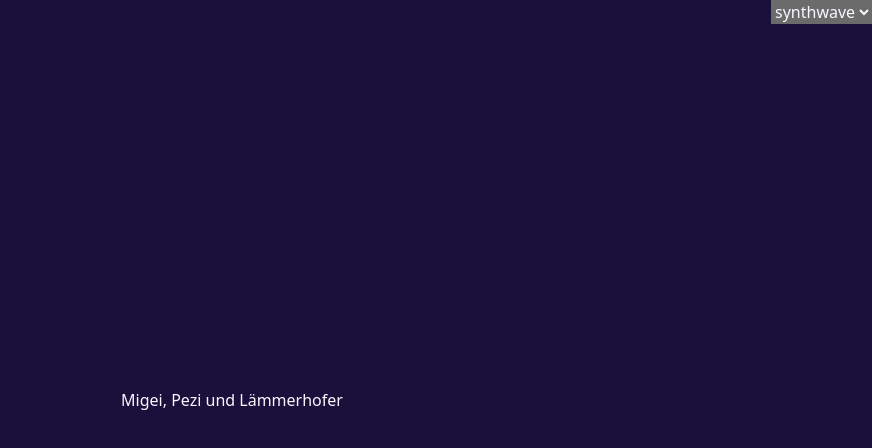
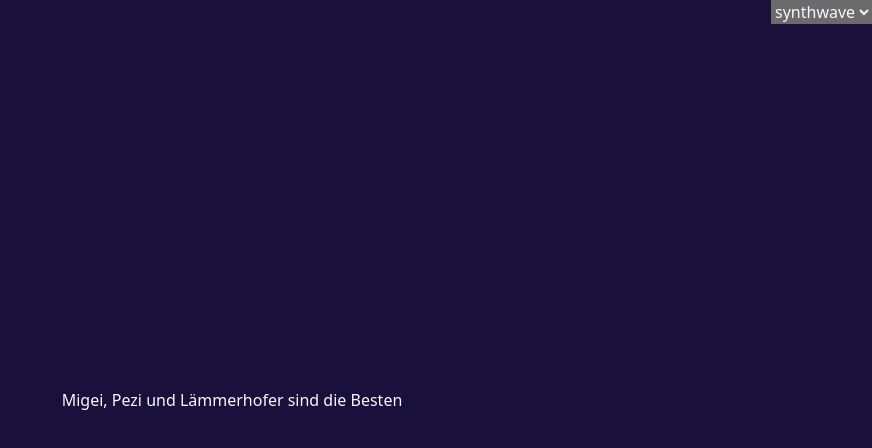
Before and after one commit to johak-at/dark-hak, a SvelteKit app: page /overloading in a window 1280 px wide. Shown: the top 448 px of the page, without its empty margins (408-1280 px from the left). Built offline with nearby package versions, Linux system fonts and the light colour scheme.

Commit message:
Update +page.svelte

```diff
--- a/src/routes/overloading/+page.svelte
+++ b/src/routes/overloading/+page.svelte
@@ -3,4 +3,4 @@
 	export let data;
 </script>
 
-<h1>Migei, Pezi und Lämmerhofer</h1>
+<h1>Migei, Pezi und Lämmerhofer sind die Besten</h1>
```
